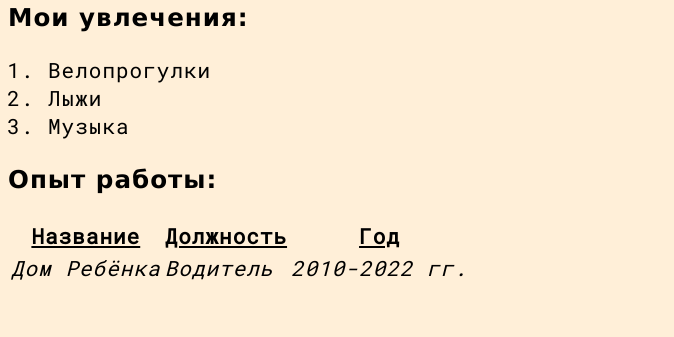
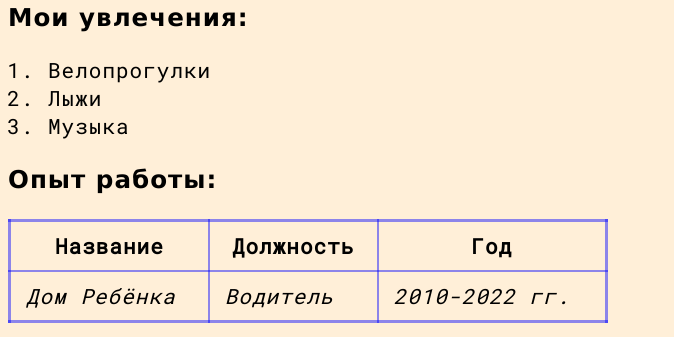
Before and after one commit to StepanZubin/ResultSchool, a plain HTML site: page ZUBIN-RESUME/index.html in a window 1280 px wide. Shown: the part 461-798 px from the top of the page, without its empty margins (0-674 px from the left). Drawn offline with Linux system fonts and the light colour scheme.

Commit message:
add correct table in Resume

```diff
--- a/ZUBIN-RESUME/styles.css
+++ b/ZUBIN-RESUME/styles.css
@@ -9,13 +9,32 @@ body {
     background: rgb(255, 239, 216);
 }
 
+
+ /* таблица */
+table {
+    border-collapse: collapse;
+    /*убираем пустые промежутки между ячейками*/
+    border: 3px solid rgba(0, 0, 255, 0.451);
+    /*устанавливаем для таблицы внешнюю границу серого цвета толщиной 1px*/
+    width: 600px;
+    /* ширина таблицы */
+}
+
+ th, td {
+    border: 2px solid rgba(0, 0, 255, 0.451);
+    /* границы для всей таблицы */
+    padding: 10px 15px;
+    /* высота рядов таблицы */
+ }
+
 h3 {
     font-family: 'Lucida Sans', 'Lucida Sans Regular', 'Lucida Grande', 'Lucida Sans Unicode', Geneva, Verdana, sans-serif;
 }
 
-thead tr{
+
+/* thead tr{
     text-decoration-line: underline;
-}
+} */
 
 tbody tr {
     font-style: oblique;
```
